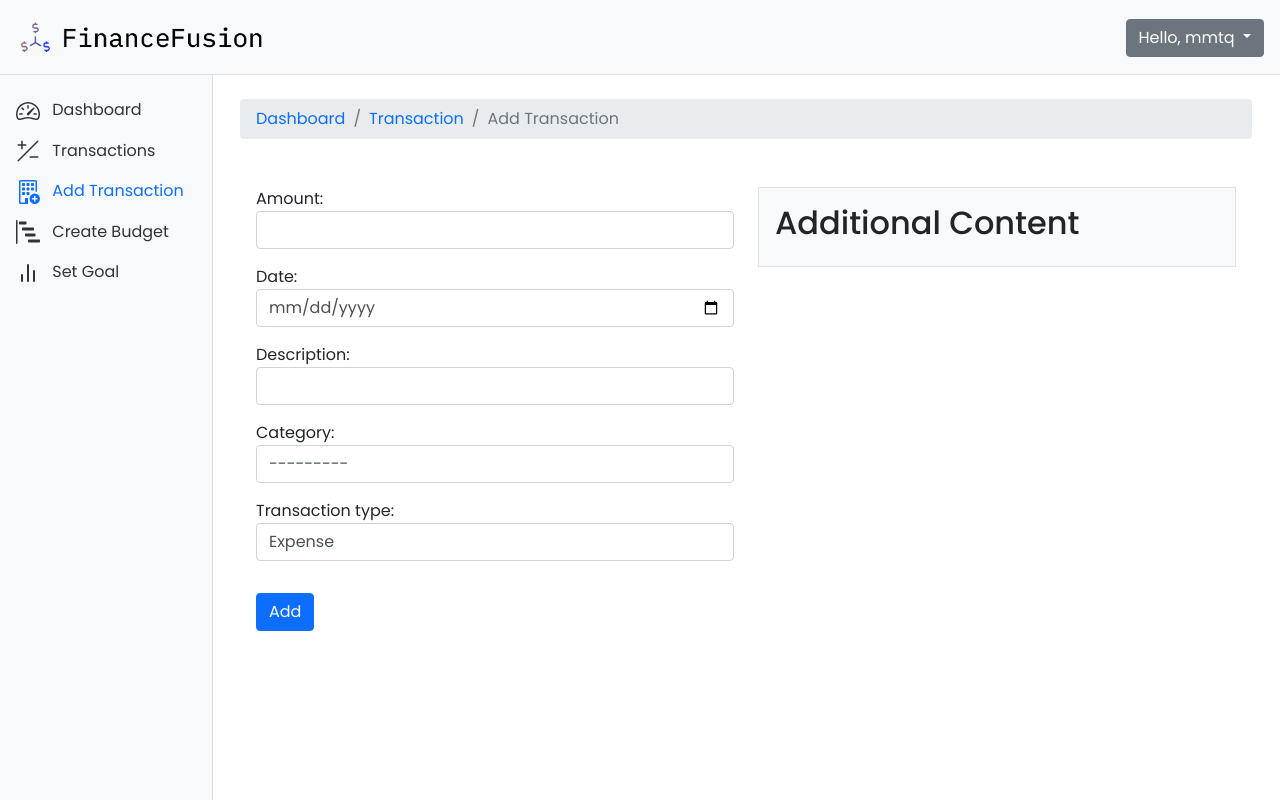
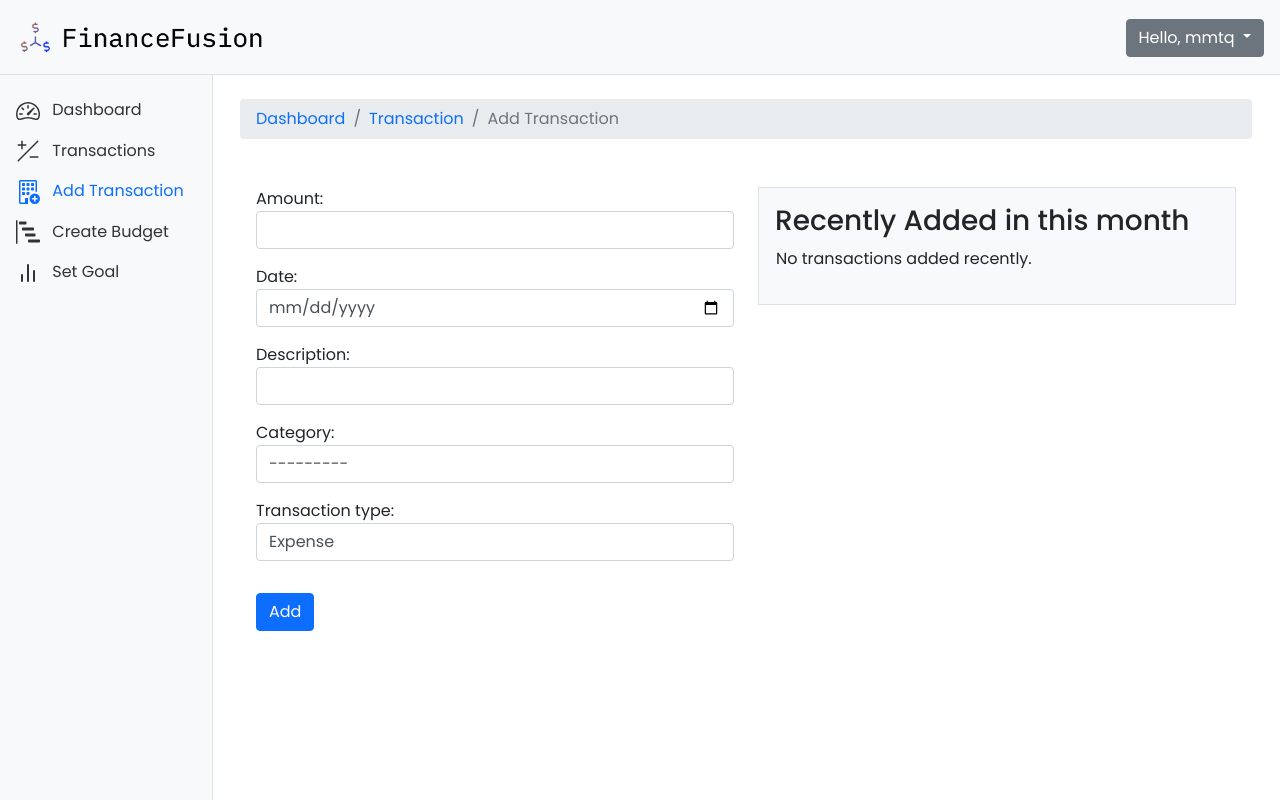
Before and after one commit to mmtq/financial_management, a Django app: page /add-transaction/ in a window 1280 px wide. Run offline with Django 5.2, Linux system fonts and the light colour scheme; a user stored in the database is signed in; data comes from the database, SQL or seed files in the repository; both versions use the stored data as it was after the commit; data that the repository does not hold is empty; some libraries are stand-ins or nearby versions.

Commit message:
minor update

```diff
--- a/financeFusion/views.py
+++ b/financeFusion/views.py
@@ -215,12 +215,17 @@
 
 @login_required
 def get_transactions(request, year, month):
-    transactions = models.Transaction.objects.filter(date__year=year, date__month=month,user=request.user)
+    transactions = models.Transaction.objects.filter(
+    date__year=year,
+    date__month=month,
+    user=request.user
+    ).order_by('date')
+
     transaction_list = []
     for transaction in transactions:
         transaction_list.append({
             'id': transaction.id,
-            'date': transaction.date.strftime('%d-%m-%y'),
+            'date': transaction.date.strftime('%d'),
             'amount': transaction.amount,
             'type': transaction.get_transaction_type_display(),
             'category': transaction.category.name,
--- a/templates/add_transaction.html
+++ b/templates/add_transaction.html
@@ -20,8 +20,40 @@
         </div>
         <div class="col-lg-6 col-md-6 d-none d-md-block">
             <div class="p-3 border bg-light">
-                <h2>Additional Content</h2>
+                <h3>Recently Added in this month</h3>
+                <table id = "recentAdded" class="table"></table>
             </div>
+            <script>
+                function fetchTransactions(year,month) {
+                    $.ajax({
+                        url: `/get_transactions/${year}/${month}/`,
+                        type: 'GET',
+                        success: function(data){
+                            $("#recentAdded").empty();
+                            if (data.transactions.length > 0) {
+                                var len = data.transactions.length;
+                                for (var i = len - 1; i >= len -5; i--)
+                                {
+                                    var typeClass = data.transactions[i].type==="Income"?"income" : (data.transactions[i].type==="Expense"?"expense": "")
+                                    $('#recentAdded').append(
+                                        '<tr class="' +typeClass + '">' +
+                                            '<td>' + data.transactions[i].amount + '</td>' +
+                                            '<td>' + data.transactions[i].category + '</td>' +
+                                        '</tr>'
+                                    );
+                                }
+                            }
+                            else {
+                                $('#recentAdded').append('<td>No transactions added recently.</td>');
+                            }
+                        }
+
+                    });
+                }
+                $(document).ready(function(){
+                    fetchTransactions(2024,5);
+                });
+            </script>
         </div>
     </div>
 </div>
--- a/templates/base.html
+++ b/templates/base.html
@@ -63,6 +63,12 @@
 
     .sidebar .nav-link.active {
       color: #0d6efd;
+    }
+    .income{
+        color: green;
+    }
+    .expense{
+        color: red;
     }
   </style>
   {%block head%}{% endblock head%}
```
Also changed, not shown: templates/recent_transaction.html (+15 -14 lines), db.sqlite3.
